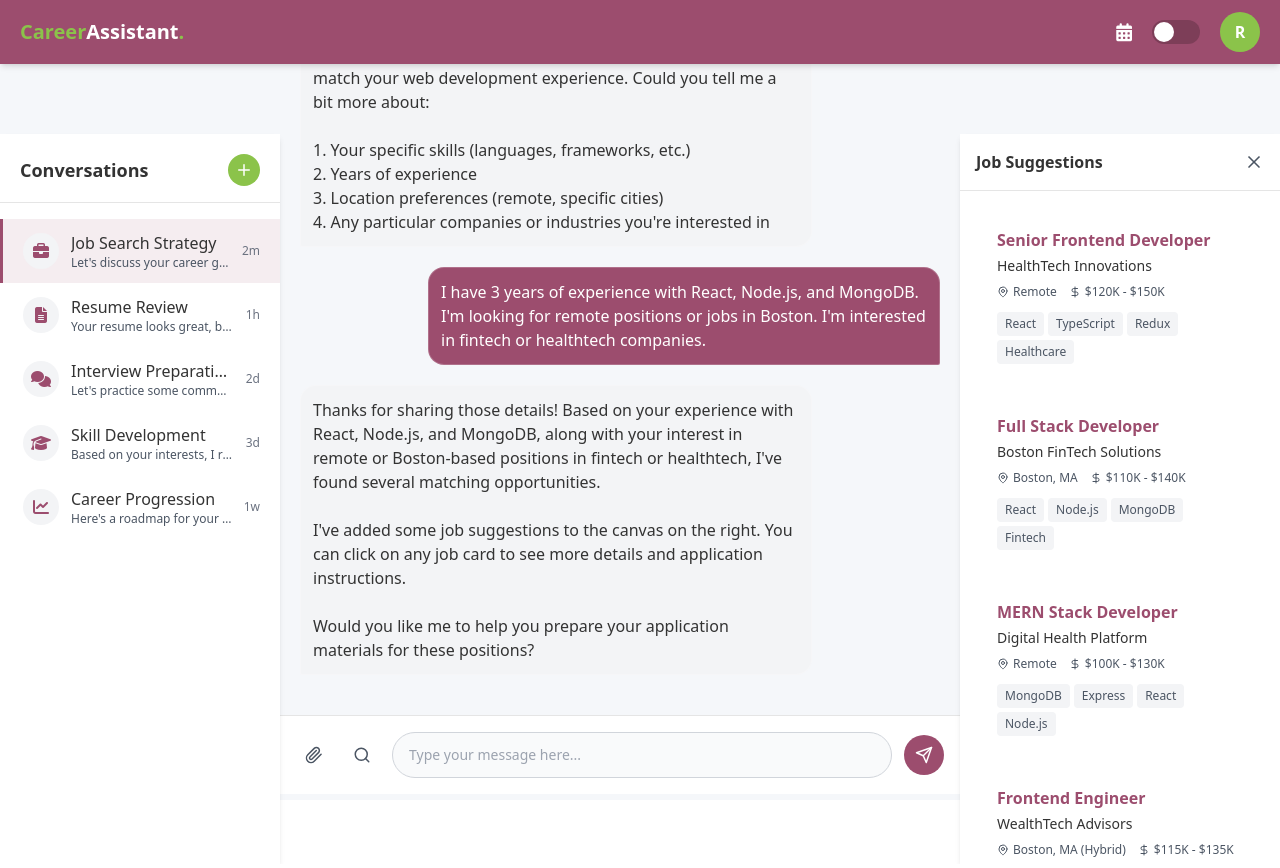
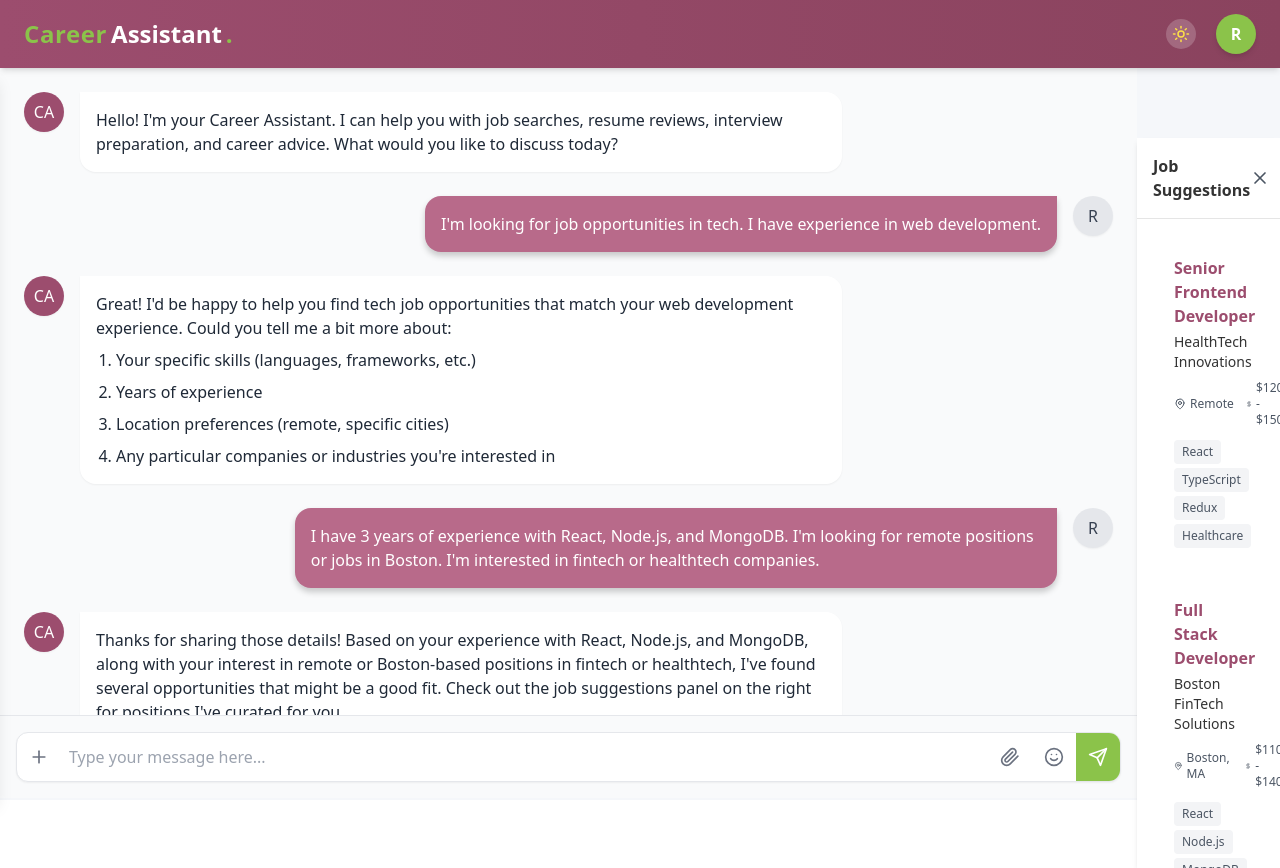
Before and after one commit to RiyaaChavan/AskAsha_Heuristics, a React (Vite) app in the folder frontend/: page / in a window 1280 px wide. Built offline with nearby package versions, Linux system fonts and the light colour scheme.

Commit message:
modified chatarea

```diff
--- a/frontend/package.json
+++ b/frontend/package.json
@@ -17,6 +17,8 @@
   },
   "devDependencies": {
     "@eslint/js": "^9.9.1",
+    "@types/react": "^19.1.2",
+    "@types/react-dom": "^19.1.2",
     "@vitejs/plugin-react": "^4.3.1",
     "autoprefixer": "^10.4.18",
     "eslint": "^9.9.1",
--- a/frontend/src/components/ChatArea.jsx
+++ b/frontend/src/components/ChatArea.jsx
@@ -1,126 +1,160 @@
-import React, { useState, useRef, useEffect } from 'react';
-import { messages as initialMessages } from '../data';
-import { Paperclip, Search, SendIcon } from 'lucide-react';
-import PropTypes from 'prop-types';
-
+import React, { useRef, useState } from 'react';
+import { Send, Paperclip, Plus, Smile } from 'lucide-react';
 
 const ChatArea = () => {
-  const [messages, setMessages] = useState(initialMessages);
-  const [newMessage, setNewMessage] = useState('');
-  const [isTyping, setIsTyping] = useState(false);
-  const messagesEndRef = useRef(null);
+  const fileInputRef = useRef(null);
+  const [message, setMessage] = useState('');
+  const [messages, setMessages] = useState([
+    {
+      sender: 'bot',
+      content:
+        "Hello! I'm your Career Assistant. I can help you with job searches, resume reviews, interview preparation, and career advice. What would you like to discuss today?",
+    },
+    {
+      sender: 'user',
+      content: "I'm looking for job opportunities in tech. I have experience in web development.",
+    },
+    {
+      sender: 'bot',
+      content: `Great! I'd be happy to help you find tech job opportunities that match your web development experience. Could you tell me a bit more about:`,
+      list: [
+        'Your specific skills (languages, frameworks, etc.)',
+        'Years of experience',
+        'Location preferences (remote, specific cities)',
+        "Any particular companies or industries you're interested in",
+      ],
+    },
+    {
+      sender: 'user',
+      content:
+        "I have 3 years of experience with React, Node.js, and MongoDB. I'm looking for remote positions or jobs in Boston. I'm interested in fintech or healthtech companies.",
+    },
+    {
+      sender: 'bot',
+      content:
+        "Thanks for sharing those details! Based on your experience with React, Node.js, and MongoDB, along with your interest in remote or Boston-based positions in fintech or healthtech, I've found several opportunities that might be a good fit. Check out the job suggestions panel on the right for positions I've curated for you.",
+      time: '2:45 PM',
+    },
+  ]);
 
-  useEffect(() => {
-    scrollToBottom();
-  }, [messages, isTyping]);
-
-  const scrollToBottom = () => {
-    messagesEndRef.current?.scrollIntoView({ behavior: 'smooth' });
+  const handleFileClick = () => {
+    fileInputRef.current?.click();
   };
 
-  const handleSendMessage = () => {
-    if (newMessage.trim() === '') return;
-
-    const userMessage = {
-      id: `user-${Date.now()}`,
-      text: newMessage,
-      sender: 'user',
-      timestamp: Date.now()
+  const handleFileChange = (e) => {
+    const file = e.target.files[0];
+    if (file) {
+      console.log('File selected:', file);
+    }
   };
 
-    setMessages(prev => [...prev, userMessage]);
-    setNewMessage('');
-    setIsTyping(true);
-
-    // Simulate bot typing and response
-    setTimeout(() => {
-      const botMessage = {
-        id: `bot-${Date.now()}`,
-        text: "Thank you for your message. I'm processing your request and will get back to you shortly with more information.",
-        sender: 'bot',
-        timestamp: Date.now()
-      };
-
-      setIsTyping(false);
-      setMessages(prev => [...prev, botMessage]);
-    }, 3000);
+  const handleSend = () => {
+    if (message.trim()) {
+      setMessages((prev) => [...prev, { sender: 'user', content: message }]);
+      setMessage('');
+    }
   };
 
   return (
-    <div className="flex-1 flex flex-col h-[calc(100vh-70px)] relative transition-all duration-300">
-      <div className="flex-1 p-5 overflow-y-auto flex flex-col gap-5">
-        {messages.map(message => (
-          <Message key={message.id} message={message} />
-        ))}
-
-        {isTyping && (
-          <div className="flex self-start bg-gray-100 dark:bg-gray-800 p-3 rounded-2xl rounded-bl-sm gap-1">
-            <div className="w-2 h-2 bg-gray-500 rounded-full animate-[typingAnimation_1.4s_infinite_ease-in-out]"></div>
-            <div className="w-2 h-2 bg-gray-500 rounded-full animate-[typingAnimation_1.4s_infinite_ease-in-out_0.2s]"></div>
-            <div className="w-2 h-2 bg-gray-500 rounded-full animate-[typingAnimation_1.4s_infinite_ease-in-out_0.4s]"></div>
+    <div className="flex flex-col h-[calc(100vh-70px)] bg-gray-50 dark:bg-gray-900">
+      <div className="flex-1 overflow-y-auto p-4 md:p-6">
+        {messages.map((msg, index) => (
+          <div
+            key={index}
+            className={`flex mb-6 animate-fade-in ${
+              msg.sender === 'user' ? 'justify-end' : ''
+            }`}
+            style={{ animationDelay: `${index * 0.2}s` }}
+          >
+            {msg.sender !== 'user' && (
+              <div className="w-10 h-10 rounded-full bg-[var(--primary-color)] flex items-center justify-center text-white mr-4 flex-shrink-0 shadow-sm">
+                <span>CA</span>
               </div>
             )}
-
-        <div ref={messagesEndRef} />
+            <div className="max-w-[85%] md:max-w-[70%]">
+              <div
+                className={`p-4 rounded-2xl shadow-sm ${
+                  msg.sender === 'user'
+                    ? 'rounded-tr-none text-white'
+                    : 'bg-white dark:bg-gray-800 rounded-tl-none text-gray-800 dark:text-gray-200'
+                }`}
+                style={
+                  msg.sender === 'user'
+                    ? {
+                        backgroundColor: '#b86a8a',
+                        boxShadow: '0 4px 6px rgba(0, 0, 0, 0.2)',
+                      }
+                    : {}
+                }
+              >
+                <p>{msg.content}</p>
+                {msg.list && (
+                  <ol className="list-decimal pl-5 space-y-2 mt-2">
+                    {msg.list.map((item, i) => (
+                      <li key={i}>{item}</li>
+                    ))}
+                  </ol>
+                )}
+              </div>
+              {msg.time && (
+                <div className="text-xs text-gray-500 mt-1 ml-1">{msg.time}</div>
+              )}
+            </div>
+            {msg.sender === 'user' && (
+              <div className="w-10 h-10 rounded-full bg-gray-200 dark:bg-gray-700 flex items-center justify-center text-gray-700 dark:text-gray-300 ml-4 flex-shrink-0 shadow-sm">
+                <span>R</span>
+              </div>
+            )}
+          </div>
+        ))}
       </div>
 
-      <div className="p-4 border-t border-black/10 dark:border-white/10 flex items-center gap-3 bg-white dark:bg-[#252525]">
-        <div className="flex gap-3">
-          <button className="bg-transparent border-none text-lg text-gray-600 dark:text-gray-400 cursor-pointer transition-all hover:bg-black/5 dark:hover:bg-white/10 w-9 h-9 rounded-full flex items-center justify-center">
-            <Paperclip size={18} />
+      {/* Input area */}
+      <div className="border-t border-gray-200 dark:border-gray-800 p-4">
+        <div className="flex bg-white dark:bg-gray-800 rounded-xl border border-gray-200 dark:border-gray-700 overflow-hidden shadow-sm">
+          <button className="p-3 text-gray-500 hover:text-gray-700 dark:hover:text-gray-300 transition-colors">
+            <Plus size={20} />
           </button>
-          <button className="bg-transparent border-none text-lg text-gray-600 dark:text-gray-400 cursor-pointer transition-all hover:bg-black/5 dark:hover:bg-white/10 w-9 h-9 rounded-full flex items-center justify-center">
-            <Search size={18} />
-          </button>
-        </div>
 
           <input
             type="text"
-          className="flex-1 py-3 px-4 rounded-3xl border border-gray-300 dark:border-gray-700 outline-none text-sm bg-gray-50 dark:bg-gray-800 transition-all focus:border-[var(--primary-color)] dark:focus:border-[var(--primary-light)] dark:text-white"
             placeholder="Type your message here..."
-          value={newMessage}
-          onChange={(e) => setNewMessage(e.target.value)}
-          onKeyDown={(e) => e.key === 'Enter' && handleSendMessage()}
+            className="flex-1 py-3 px-2 bg-transparent border-none focus:ring-0 text-gray-800 dark:text-gray-200"
+            value={message}
+            onChange={(e) => setMessage(e.target.value)}
+            onKeyDown={(e) => {
+              if (e.key === 'Enter') handleSend();
+            }}
           />
 
           <button
-          className="bg-[var(--primary-color)] text-white border-none w-10 h-10 rounded-full flex items-center justify-center cursor-pointer transition-all hover:bg-[var(--primary-dark)]"
-          onClick={handleSendMessage}
+            onClick={handleFileClick}
+            className="p-3 text-gray-500 hover:text-gray-700 dark:hover:text-gray-300 transition-colors"
           >
-          <SendIcon size={18} />
+            <Paperclip size={20} />
           </button>
+
+          <input
+            ref={fileInputRef}
+            type="file"
+            onChange={handleFileChange}
+            className="hidden"
+          />
+
+          <button className="p-3 text-gray-500 hover:text-gray-700 dark:hover:text-gray-300 transition-colors">
+            <Smile size={20} />
+          </button>
+
+          <button
+            onClick={handleSend}
+            className="bg-[#8bc34a] text-white p-3 hover:bg-[#7daf43] transition-colors"
+          >
+            <Send size={20} />
+          </button>
+        </div>
       </div>
     </div>
   );
 };
 
-const Message = ({ message }) => {
-  const { text, sender } = message;
-
-  return (
-    <div
-      className={`max-w-[80%] p-3 rounded-2xl relative animate-[fadeIn_0.3s_ease] backdrop-blur-md border border-white/20 backdrop-filter
-        ${sender === 'user'
-          ? 'self-end bg-[var(--primary-color)] text-white rounded-br-sm'
-          : 'self-start bg-gray-100 dark:bg-gray-800 text-[var(--text-dark)] dark:text-[var(--text-light)] rounded-bl-sm'}`}
-    >
-      {text.split('\n').map((line, i) => (
-        <React.Fragment key={i}>
-          {line}
-          {i < text.split('\n').length - 1 && <br />}
-        </React.Fragment>
-      ))}
-    </div>
-  );
-};
-
-Message.propTypes = {
-  message: PropTypes.shape({
-    id: PropTypes.string.isRequired,
-    text: PropTypes.string.isRequired,
-    sender: PropTypes.oneOf(['user', 'bot']).isRequired,
-    timestamp: PropTypes.number.isRequired,
-  }).isRequired,
-};
-
 export default ChatArea;
--- a/frontend/src/components/Header.jsx
+++ b/frontend/src/components/Header.jsx
@@ -1,38 +1,46 @@
-import React, { useContext } from 'react';
+import React from 'react';
 import PropTypes from 'prop-types';
 import { ThemeContext } from '../context/ThemeContext';
-import { newsTicker } from '../data';
 import ThemeToggle from './ThemeToggle';
-import { Menu } from 'lucide-react';
+import { Menu, Calendar, Bell } from 'lucide-react';
 
 const Header = ({ toggleSidebar }) => {
   return (
-    <header className="bg-[var(--primary-color)] text-white py-3 px-5 flex items-center justify-between sticky top-0 z-50 shadow-md">
-      <button
-        className="md:hidden text-white text-2xl focus:outline-none"
-        onClick={toggleSidebar}
-      >
-        <Menu size={24} />
-      </button>
+    <header className="bg-gradient-to-r from-[#9c4d6e] to-[#8a435e] text-white py-3.5 px-6 flex items-center justify-between sticky top-0 z-50 shadow-md">
+      <div className="flex items-center gap-3">
+        <button
+          className="md:hidden text-white hover:bg-white/10 rounded-full p-1.5 transition-all"
+          onClick={toggleSidebar}
+          aria-label="Toggle sidebar"
+        >
+          <Menu size={22} />
+        </button>
 
-      <div className="font-bold text-xl flex items-center">
-        <span className="text-[var(--accent-color)]">Career</span>
-        Assistant
-        <span className="text-[var(--accent-color)]">.</span>
-      </div>
-
-      <div className="flex-1 max-w-[600px] mx-5 overflow-hidden whitespace-nowrap relative hidden md:block">
-        <div className="inline-block text-white/90 animate-[ticker_20s_linear_infinite]">
-          {newsTicker}
+        {/* Logo */}
+        <div className="font-bold text-2xl flex items-center space-x-1">
+          <span className="text-[#8bc34a] font-extrabold tracking-wide">Career</span>
+          <span className="text-white dark:text-white">Assistant</span>
+          <span className="text-[#8bc34a] text-2xl">.</span>
         </div>
       </div>
 
+      {/* Optional middle section (like a news ticker) */}
+      <div className="flex-1 max-w-[600px] mx-8 overflow-hidden whitespace-nowrap relative hidden md:block">
+        {/* Add any scrolling text or middle content here */}
+      </div>
+
+      {/* Right controls */}
       <div className="flex gap-5 items-center">
-        <div className="cursor-pointer text-lg hidden sm:block">
-          <i className="fas fa-calendar-alt"></i>
-        </div>
+        {/* Optional calendar icon or similar */}
+        <button className="hover:bg-white/10 p-1.5 rounded-full transition-colors hidden sm:block">
+          {/* <Calendar size={20} /> if needed */}
+        </button>
+
+
+
         <ThemeToggle />
-        <div className="w-10 h-10 rounded-full bg-[var(--accent-color)] flex items-center justify-center text-white font-bold cursor-pointer">
+
+        <div className="w-10 h-10 rounded-full bg-[#8bc34a] flex items-center justify-center text-white font-bold cursor-pointer shadow-md hover:shadow-lg transition-all">
           R
         </div>
       </div>
--- a/frontend/src/components/Sidebar.jsx
+++ b/frontend/src/components/Sidebar.jsx
@@ -1,48 +1,96 @@
 import React from 'react';
 import PropTypes from 'prop-types';
 import { conversations } from '../data';
-import { Plus } from 'lucide-react';
+import { Plus, Search, MessageSquare } from 'lucide-react';
 
 const Sidebar = ({ isOpen }) => {
   return (
-    <div className={`w-[var(--sidebar-width)] bg-white dark:bg-[#252525] py-5 h-[calc(100vh-70px)] sticky top-[70px] shadow-md transition-all duration-300 z-10
-      ${isOpen ? 'fixed left-0 md:relative md:left-auto' : 'fixed -left-full md:relative md:left-auto'}`}>
-      <div className="px-5 pb-4 border-b border-black/10 dark:border-white/10 mb-4 flex justify-between items-center">
-        <div className="font-semibold text-lg">Conversations</div>
-        <button className="bg-[var(--accent-color)] text-white border-none rounded-full w-8 h-8 flex items-center justify-center cursor-pointer transition-all hover:bg-opacity-80">
-          <Plus size={18} />
+    <aside
+      className={`
+        w-[var(--sidebar-width)]
+        bg-white dark:bg-[#1e1e1e]
+        flex flex-col
+        h-[calc(100vh-70px)]
+        fixed top-[70px]
+        transition-all duration-300 z-20
+        shadow-lg
+        ${isOpen ? 'translate-x-0' : '-translate-x-full'}
+      `}
+    >
+      {/* Header */}
+      <div className="px-6 py-5 border-b border-black/10 dark:border-white/10 mb-1 flex justify-between items-center">
+        <h2 className="font-semibold text-lg">Chat History</h2>
+        <button
+          className="bg-[var(--accent-color)] text-white rounded-full w-9 h-9 flex items-center justify-center
+                   hover:bg-opacity-85 transition-all shadow hover:shadow-md"
+          aria-label="New conversation"
+        >
+          <Plus size={20} />
         </button>
       </div>
 
-      <div className="overflow-y-auto max-h-[calc(100%-60px)]">
-        {conversations.map(conversation => (
-          <ConversationItem key={conversation.id} conversation={conversation} />
+      {/* Search */}
+      <div className="px-4 py-3">
+        <div className="relative">
+          <div className="absolute inset-y-0 left-3 flex items-center pointer-events-none">
+            <Search size={16} className="text-gray-400" />
+          </div>
+          <input
+            type="text"
+            placeholder="Search messages..."
+            className="w-full py-2.5 pl-10 pr-4 rounded-lg bg-gray-100 dark:bg-gray-800
+                     border-transparent focus:border-[var(--accent-color)] focus:bg-white
+                     dark:focus:bg-gray-700 focus:ring-0 text-sm transition-all"
+          />
+        </div>
+      </div>
+
+      {/* Scrollable List */}
+      <div className="overflow-y-auto flex-1 px-2">
+        {conversations.map((conv, index) => (
+          <ConversationItem
+            key={conv.id}
+            conversation={conv}
+            style={{ animationDelay: `${index * 0.05}s` }}
+          />
         ))}
       </div>
-    </div>
+    </aside>
   );
 };
 
-const ConversationItem = ({ conversation }) => {
-  const { title, preview, time, icon, active } = conversation;
+const ConversationItem = ({ conversation, style }) => {
+  const { title, preview, time, active } = conversation;
+  return (
+    <div
+      style={style}
+      className={`
+        px-4 py-3 my-1 flex items-center gap-3 cursor-pointer rounded-lg
+        animate-slide-in transition-all
+        ${active
+          ? 'bg-[#f3e0e8] dark:bg-[rgba(156,77,110,0.2)] border-l-4 border-l-[var(--primary-color)]'
+          : 'hover:bg-gray-100 dark:hover:bg-gray-800 border-l-4 border-transparent'}
+      `}
+    >
+      <div className={`
+        w-10 h-10 rounded-full flex items-center justify-center
+        ${active
+          ? 'bg-[var(--primary-color)] text-white'
+          : 'bg-gray-200 dark:bg-gray-700 text-gray-600 dark:text-gray-300'}
+      `}>
+        <MessageSquare size={20} />
+      </div>
 
-  return (
-    <div className={`px-5 py-3 cursor-pointer transition-all flex items-center gap-3 border-l-3
-      ${active
-        ? 'bg-[rgba(156,77,110,0.1)] dark:bg-[rgba(156,77,110,0.2)] border-l-[3px] border-l-[var(--primary-color)]'
-        : 'hover:bg-black/5 dark:hover:bg-white/5 border-l-[3px] border-transparent'}`}>
-      <div className="w-9 h-9 rounded-full bg-gray-100 dark:bg-gray-800 flex items-center justify-center text-[var(--primary-color)]">
-        <i className={`fas fa-${icon}`}></i>
-      </div>
       <div className="flex-1 min-w-0">
-        <div className="font-medium whitespace-nowrap overflow-hidden text-ellipsis">
+        <div className="font-medium truncate">
           {title}
         </div>
-        <div className="text-xs text-gray-600 dark:text-gray-400 whitespace-nowrap overflow-hidden text-ellipsis">
+        <div className="text-xs text-gray-600 dark:text-gray-400 truncate">
           {preview}
         </div>
       </div>
-      <div className="text-xs text-gray-500 dark:text-gray-500">
+
+      <div className="text-xs text-gray-500 dark:text-gray-500 whitespace-nowrap">
         {time}
       </div>
     </div>
@@ -59,9 +107,9 @@ ConversationItem.propTypes = {
     title: PropTypes.string.isRequired,
     preview: PropTypes.string.isRequired,
     time: PropTypes.string.isRequired,
-    icon: PropTypes.string.isRequired,
     active: PropTypes.bool,
   }).isRequired,
+  style: PropTypes.object,
 };
 
 export default Sidebar;
--- a/frontend/src/components/ThemeToggle.jsx
+++ b/frontend/src/components/ThemeToggle.jsx
@@ -1,19 +1,26 @@
 import React, { useContext } from 'react';
 import { ThemeContext } from '../context/ThemeContext';
+import { Moon, Sun } from 'lucide-react';
 
 const ThemeToggle = () => {
-  const { darkMode, toggleDarkMode } = useContext(ThemeContext);
+  const { theme, toggleTheme } = useContext(ThemeContext);
 
   return (
-    <div
-      className={`w-12 h-6 bg-black/20 rounded-full relative cursor-pointer transition-all duration-300`}
-      onClick={toggleDarkMode}
+    <button
+      onClick={toggleTheme}
+      className={`
+        relative p-1.5 rounded-full transition-all duration-300
+        ${theme === 'dark' ? 'bg-gray-700' : 'bg-white/20'}
+        hover:bg-opacity-80
+      `}
+      aria-label="Toggle theme"
     >
-      <div
-        className={`w-5 h-5 bg-white rounded-full absolute top-[2px] transition-all duration-300
-          ${darkMode ? 'left-[27px]' : 'left-[2px]'}`}
-      ></div>
-    </div>
+      {theme === 'dark' ? (
+        <Moon size={18} className="text-white-300" />
+      ) : (
+        <Sun size={18} className="text-yellow-300" />
+      )}
+    </button>
   );
 };
 
--- a/frontend/src/context/ThemeContext.jsx
+++ b/frontend/src/context/ThemeContext.jsx
@@ -1,31 +1,37 @@
 import React, { createContext, useState, useEffect } from 'react';
 import PropTypes from 'prop-types';
 
-export const ThemeContext = createContext({
-  darkMode: false,
-  toggleDarkMode: () => {},
-});
+export const ThemeContext = createContext();
 
 export const ThemeProvider = ({ children }) => {
-  const [darkMode, setDarkMode] = useState(
-    localStorage.getItem('dark-mode') === 'true'
-  );
+  const [theme, setTheme] = useState('light');
 
   useEffect(() => {
-    if (darkMode) {
-      document.body.classList.add('dark-mode');
-    } else {
-      document.body.classList.remove('dark-mode');
+    // Check if user has a theme preference in localStorage
+    const savedTheme = localStorage.getItem('theme');
+
+    // Or check if user prefers dark mode on their system
+    const prefersDark = window.matchMedia && window.matchMedia('(prefers-color-scheme: dark)').matches;
+
+    // Set theme based on preference
+    if (savedTheme) {
+      setTheme(savedTheme);
+      document.documentElement.classList.toggle('dark', savedTheme === 'dark');
+    } else if (prefersDark) {
+      setTheme('dark');
+      document.documentElement.classList.add('dark');
     }
-    localStorage.setItem('dark-mode', darkMode.toString());
-  }, [darkMode]);
+  }, []);
 
-  const toggleDarkMode = () => {
-    setDarkMode((prev) => !prev);
+  const toggleTheme = () => {
+    const newTheme = theme === 'light' ? 'dark' : 'light';
+    setTheme(newTheme);
+    localStorage.setItem('theme', newTheme);
+    document.documentElement.classList.toggle('dark', newTheme === 'dark');
   };
 
   return (
-    <ThemeContext.Provider value={{ darkMode, toggleDarkMode }}>
+    <ThemeContext.Provider value={{ theme, toggleTheme }}>
       {children}
     </ThemeContext.Provider>
   );
--- /dev/null
+++ b/frontend/src/globals.d.ts
@@ -0,0 +1,4 @@
+declare module "*.jsx" {
+    const content: any;
+    export default content;
+  }
--- /dev/null
+++ b/frontend/src/pages/Index.tsx
@@ -0,0 +1,66 @@
+import React, { useState } from 'react';
+import { Menu, PlusCircle } from 'lucide-react';
+import Header from '../components/Header';
+import Sidebar from '../components/Sidebar';
+import CanvasArea from '../components/CanvasArea';
+import ChatArea from '../components/ChatArea';
+import { Button } from '@/components/ui/button';
+
+const Index = () => {
+  const [sidebarOpen, setSidebarOpen] = useState(false);
+  const [canvasOpen, setCanvasOpen] = useState(true);
+
+  const toggleSidebar = () => setSidebarOpen(!sidebarOpen);
+  const toggleCanvas = () => setCanvasOpen(!canvasOpen);
+  const startNewChat = () => {
+    console.log("Starting new chat");
+    // Add new chat logic here
+  };
+
+  return (
+    <div className="flex flex-col h-screen overflow-hidden">
+      <Header toggleSidebar={toggleSidebar} />
+
+      <div className="flex flex-1 relative">
+        {/* Mobile overlay when sidebar is open */}
+        {sidebarOpen && (
+          <div
+            className="fixed inset-0 bg-black/50 z-10 md:hidden"
+            onClick={toggleSidebar}
+          />
+        )}
+
+        <Sidebar isOpen={sidebarOpen} />
+
+        <div className="flex-1 relative flex">
+          {/* Toggle sidebar button */}
+          <Button
+            variant="ghost"
+            size="icon"
+            onClick={toggleSidebar}
+            className="absolute top-2 left-2 z-20"
+          >
+            <Menu className="h-5 w-5" />
+          </Button>
+
+          {/* New chat button */}
+          <Button
+            onClick={startNewChat}
+            className="absolute top-2 left-14 z-20 gap-2"
+          >
+            <PlusCircle className="h-5 w-5" />
+            New Chat
+          </Button>
+
+          <div className="flex-1 overflow-hidden mt-14">
+            <ChatArea />
+          </div>
+
+          <CanvasArea isOpen={canvasOpen} toggleCanvas={toggleCanvas} />
+        </div>
+      </div>
+    </div>
+  );
+};
+
+export default Index;
```
Also changed, not shown: frontend/tsconfig.app.json (+12 -1 lines), 1 other file (tests, documents, lock files or other folders). Lines whose indentation alone changed are shown as unchanged.
